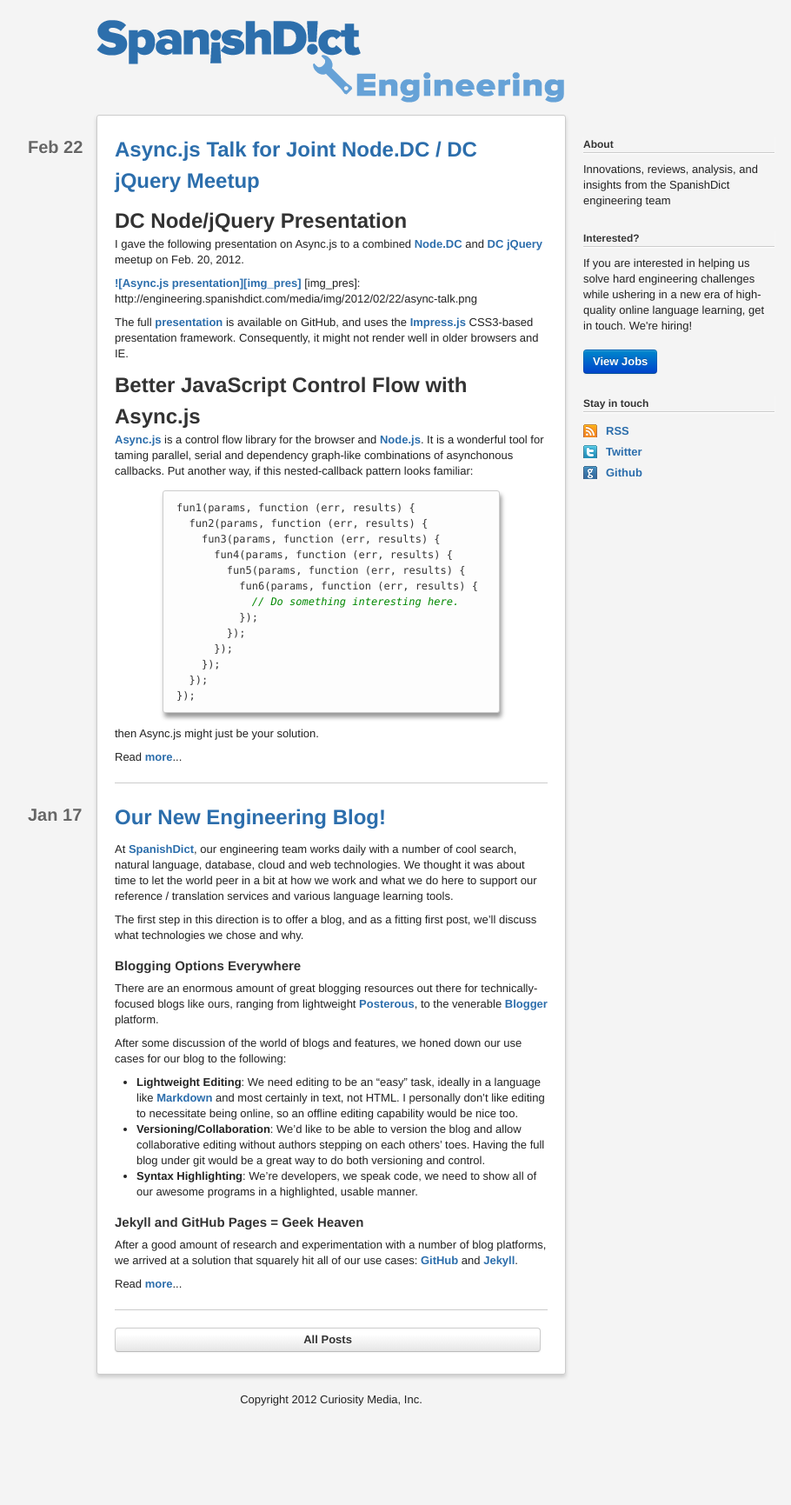
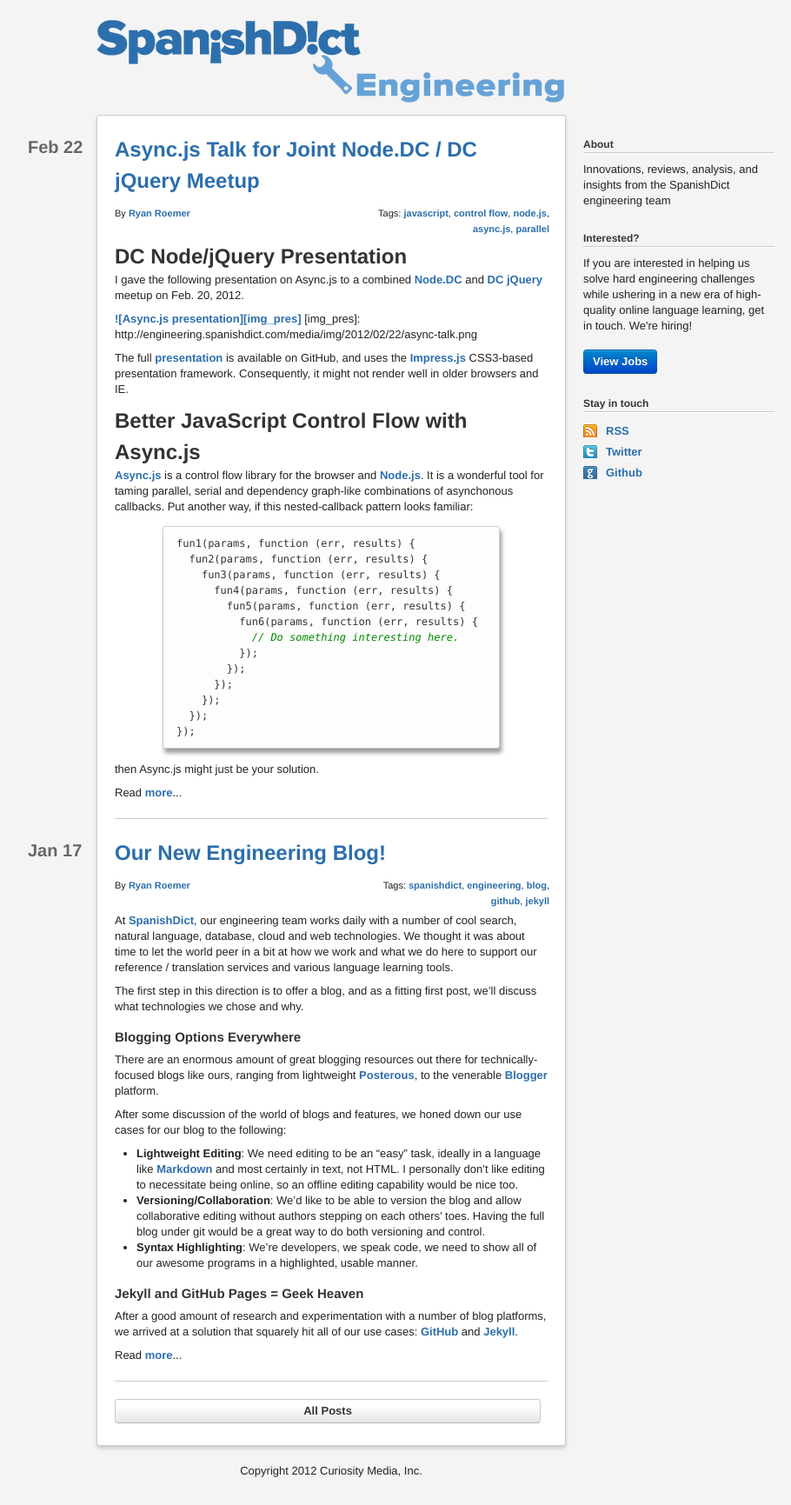
Before and after one commit to spanishdict/engineering.spanishdict.com, a Jekyll site: the page built from index.md, in a window 1280 px wide. Shown: the whole page at 87% size, without its empty margins (219-1129 px from the left). Built offline with Jekyll 4.4.1, drawn with Linux system fonts in a browser that asks for light colours; Markdown is read by kramdown in place of the engine named in the settings; before the commit the page ends 1649 px from its top, so only the background shows below that.

Commit message:
CSS: Re-add the author/tags to underneath the title. Fix the .styl file that had incorrect variables.

```diff
--- a/_includes/post_meta.html
+++ b/_includes/post_meta.html
@@ -5,16 +5,16 @@
   {% capture author_link %}mailto:{{ post.author_email }}{% endcapture %}
 {% endif %}{% endif %}
 
-<div class="post-meta">
-  <div class="author">
+<div id="post-meta" class="clearfix">
+  <span id="author">
   By {% if author_link %}<a href="{{ author_link }}"
         >{% endif %}{{ post.author }}{% if author_link %}</a>{% endif %}
-  </div>
-  <div class="tags">Tagged
+  </span>
+  <span id="tags">Tags:
   {% assign goog = "http://www.google.com/search?q=" %}
   {% for tag in post.tags %}
     <a href='{{ goog }}{{ tag | escape }}+site:{{ site.liveurl }}'
     >{{ tag }}</a>{% if forloop.last == false %}, {% endif %}
   {% endfor %}
-  </div>
+  </span>
 </div>
--- a/_layouts/post.html
+++ b/_layouts/post.html
@@ -7,8 +7,8 @@ layout: default
 <div class="post">
   <article>
     {% include post_header.html %}
+    {% include post_meta.html %}
     {{ content }}
-    {% include post_meta.html %}
   </article>
 </div>
 
--- a/index.md
+++ b/index.md
@@ -7,6 +7,7 @@ title: Home
 <div class="inner">
   <div class="post">
     {% include post_header.html %}
+    {% include post_meta.html %}
     <div class="excerpt">
       {{ post.content | replace: '--', 'DOUBLE_DASH' | replace: '<!DOUBLE_DASH', '<!--'  | replace: 'DOUBLE_DASH>', '-->' | replace:'DOUBLE_DASH','&endash;&endash;' | replace:'more start -->','' | replace:'<!-- more end','' }}
     </div>
--- a/media/css/default.css
+++ b/media/css/default.css
@@ -10,6 +10,7 @@ pre,.gist .gist-file{border:1px solid #ccc;-webkit-border-radius:3px;-moz-border
 .ie6 pre,.ie6 .gist .gist-file,.ie7 pre,.ie7 .gist .gist-file,.ie8 pre,.ie8 .gist .gist-file{border:2px solid #999}
 .highlight span{background-color:#fdfdfd !important}
 h3{font-size:15px;line-height:34px}
+.clearfix{zoom:1;clear:both}
 header{padding:20px 0 5px}
 #main-content{padding:20px;border:1px solid #ccc;-webkit-border-radius:3px;-moz-border-radius:3px;border-radius:3px;background:#fff;-webkit-box-shadow:0 3px 4px #ccc;-moz-box-shadow:0 3px 4px #ccc;box-shadow:0 3px 4px #ccc;}
 #main-content .more-posts{margin:15px 0 5px 0;}
@@ -17,7 +18,9 @@ header{padding:20px 0 5px}
 .post{margin-top:-20px;margin-bottom:20px;padding:0 0 20px 0;border-bottom:1px solid #ccc}
 .post-title h2{padding:0 0 10px 0}
 .post-date{text-shadow:0 1px 0 #fff;position:relative;left:-100px;top:27px;color:#666;font-size:20px;font-weight:bold}
-.post-meta{font-size:11px}
+#post-meta{font-size:11px;display:inline-block;width:500px}
+#author{float:left}
+#tags{float:right;width:200px;text-align:right}
 #sidebar .block{margin:25px 0;}
 #sidebar .block h5{border-bottom:1px solid #ccc;-webkit-box-shadow:0 1px 1px #fff;-moz-box-shadow:0 1px 1px #fff;box-shadow:0 1px 1px #fff;text-shadow:0 1px 0 #fff;margin:0 0 10px 0}
 #sidebar .block .social-links{list-style:none;}
```
Also changed, not shown: _styl/default.styl (+19 -5 lines).
